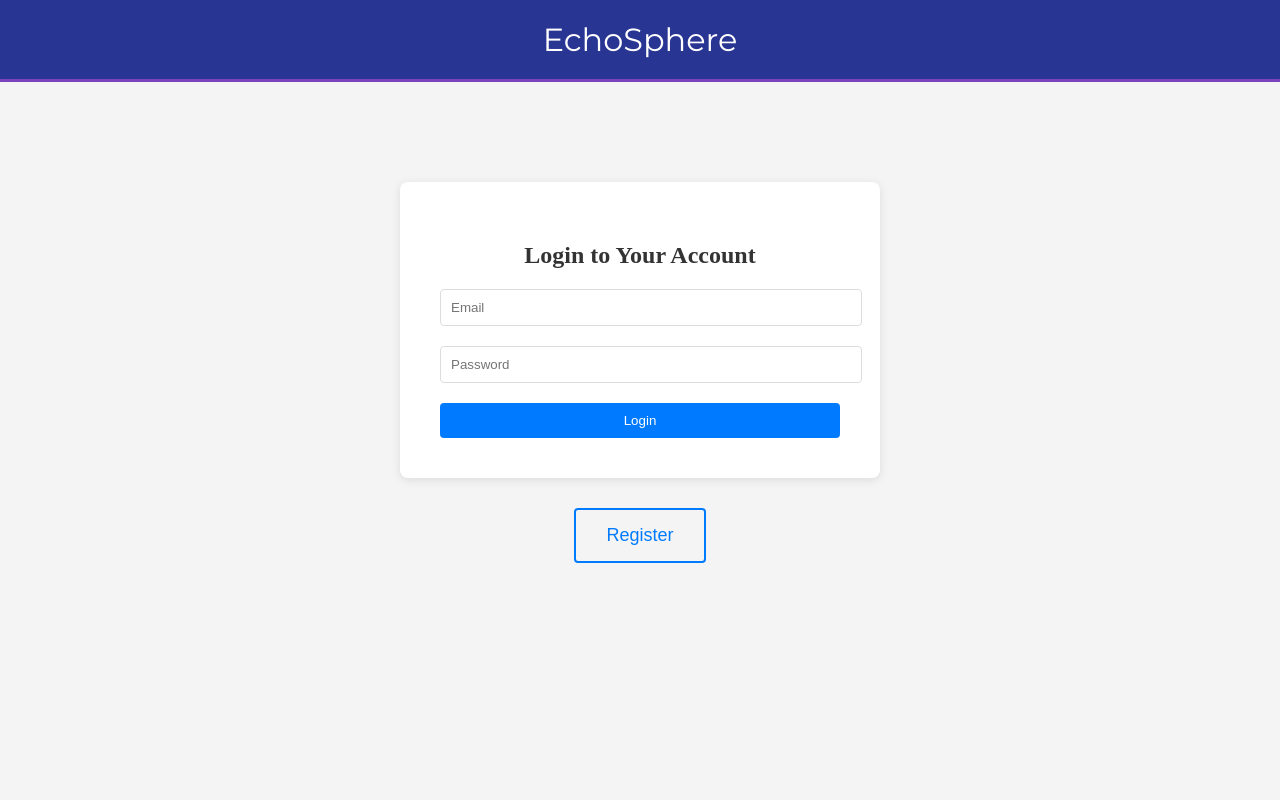
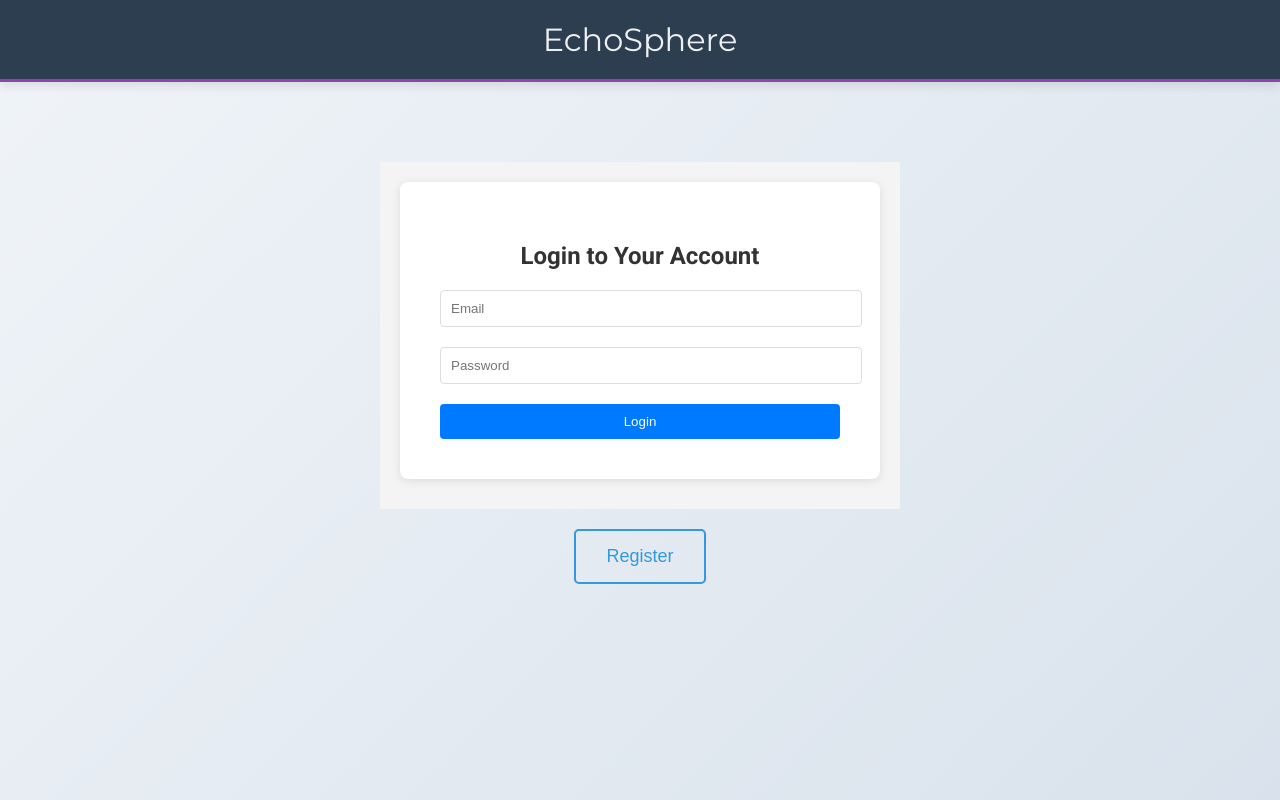
Before and after one commit to akshaybidwai09/CMS-Integration-Frontend, a React (Vite) app: page / in a window 1280 px wide. Built offline with nearby package versions, Linux system fonts and the light colour scheme.

Commit message:
Updating the App file - bug resolved

```diff
--- a/src/App.css
+++ b/src/App.css
@@ -1,52 +1,114 @@
 @import url('https://fonts.googleapis.com/css2?family=Roboto:wght@400;500;700&display=swap');
 @import url('https://fonts.googleapis.com/css2?family=Montserrat:wght@400;700&display=swap');
 
-.App {
-  display: flex;
-  flex-direction: column;
-  align-items: center; /* Center align the children */
-  min-height: 100vh; /* Full viewport height */
-  background-color: #f4f4f4;
-
-}
-
-.header {
-  width: 100%;
-  background-color: #283593; /* New background color, e.g., a deep purple */
-  color: #ffffff; /* Keeping the text color white for contrast */
-  padding: 20px 0;
-  font-size: 32px; /* Increased font size */
-  font-family: 'Montserrat', sans-serif;
-  text-align: center;
-  border-bottom: 3px solid #7c43bd; /* Border color adjusted to match the new background */
-}
-
-
-/* Rest of your existing styles for login form, inputs, and buttons */
-
-.inactive-button {
-  background-color: transparent;
-  color: #007bff;
-  padding: 15px 30px; /* Increase padding for a larger button */
-  border: 2px solid #007bff;
-  border-radius: 4px;
-  margin: 0 auto; /* Center the button */
-  display: block; /* Ensure the button is a block element */
-  font-size: 18px; /* Increase font size */
-  cursor: pointer;
-  transition: all 0.3s ease;
-  /* Remove margin-top if you want the button closer to the form */
-}
-
-.inactive-button:hover {
-  background-color: #007bff;
-  color: #fff;
-}
-
-/* Add styles to remove scrollbar if not necessary */
 body, html {
   height: 100%;
   margin: 0;
   padding: 0;
   overflow-x: hidden;
+  font-family: 'Roboto', sans-serif;
+  background: linear-gradient(135deg, #f0f4f8 0%, #d9e2ec 100%);
 }
+
+.App {
+  display: flex;
+  flex-direction: column;
+  align-items: center;
+  min-height: 100vh;
+}
+
+.header {
+  width: 100%;
+  background-color: #2c3e50;
+  color: #ecf0f1;
+  padding: 20px 0;
+  font-size: 32px;
+  font-family: 'Montserrat', sans-serif;
+  text-align: center;
+  border-bottom: 3px solid #8e44ad;
+  box-shadow: 0 4px 10px rgba(0, 0, 0, 0.1);
+}
+
+.container {
+  display: flex;
+  justify-content: center;
+  align-items: center;
+  width: 100%;
+  max-width: 400px;
+  margin: 20px auto;
+  background: #fff;
+  padding: 40px;
+  border-radius: 10px;
+  box-shadow: 0 4px 15px rgba(0, 0, 0, 0.1);
+  transition: transform 0.3s ease, box-shadow 0.3s ease;
+}
+
+.container:hover {
+  transform: scale(1.02);
+  box-shadow: 0 6px 20px rgba(0, 0, 0, 0.15);
+}
+
+.container h2 {
+  margin-bottom: 20px;
+  color: #333;
+  font-size: 24px;
+  font-weight: bold;
+}
+
+.container input[type="email"],
+.container input[type="password"],
+.container input[type="text"] {
+  width: 100%;
+  padding: 12px;
+  margin-bottom: 20px;
+  border: 1px solid #ccc;
+  border-radius: 5px;
+  transition: border-color 0.3s ease, box-shadow 0.3s ease;
+}
+
+.container input:focus {
+  border-color: #3498db;
+  box-shadow: 0 0 8px rgba(52, 152, 219, 0.2);
+  outline: none;
+}
+
+.container .button {
+  width: 100%;
+  padding: 12px;
+  background-color: #3498db;
+  color: #fff;
+  border: none;
+  border-radius: 5px;
+  cursor: pointer;
+  transition: background-color 0.3s, transform 0.3s;
+}
+
+.container .button:hover {
+  background-color: #2980b9;
+  transform: scale(1.05);
+}
+
+.message {
+  margin-bottom: 20px;
+  color: red;
+  font-weight: bold;
+  font-size: 14px;
+}
+
+.inactive-button {
+  background-color: transparent;
+  color: #3498db;
+  padding: 15px 30px;
+  border: 2px solid #3498db;
+  border-radius: 5px;
+  margin: 20px auto;
+  display: block;
+  font-size: 18px;
+  cursor: pointer;
+  transition: all 0.3s ease;
+}
+
+.inactive-button:hover {
+  background-color: #3498db;
+  color: #fff;
+}
```
Also changed, not shown: 1 other file (tests, documents, lock files or other folders).
